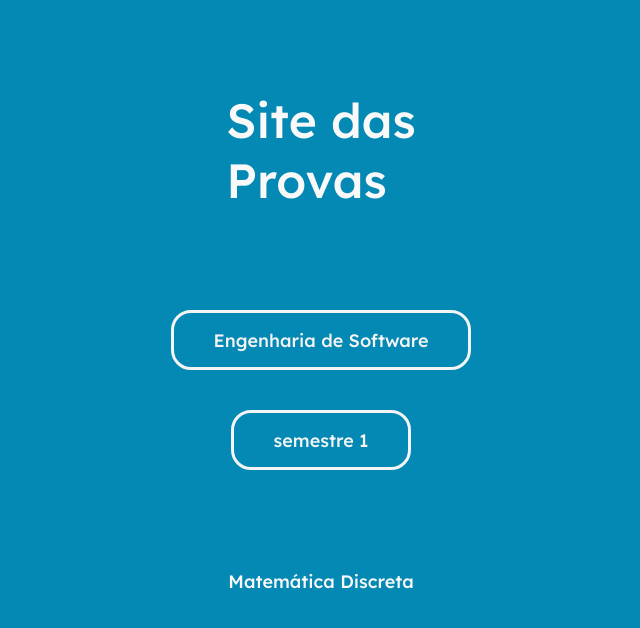
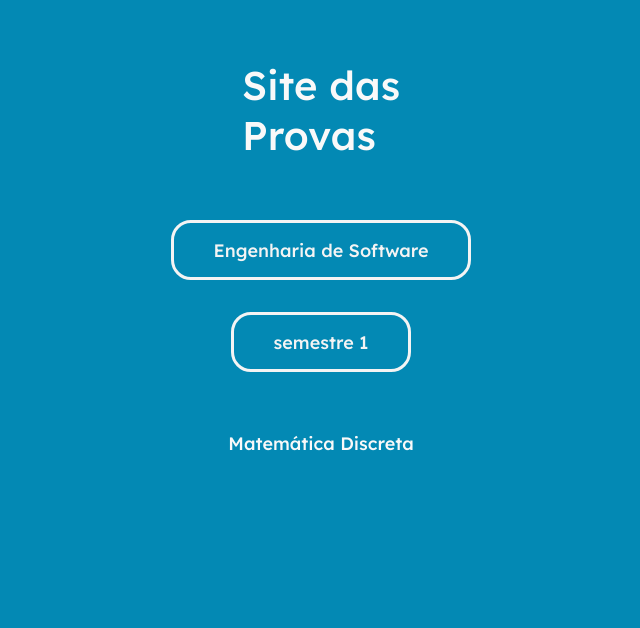
Before and after one commit to juliopontocom/sitedasprovas, a React (Vite) app: page / in a window 1280 px wide. Shown: the top 628 px of the page, without its empty margins (319-959 px from the left). Built offline with nearby package versions, Linux system fonts and the light colour scheme.

Commit message:
testando res

```diff
--- a/src/componentes/container/styles.module.css
+++ b/src/componentes/container/styles.module.css
@@ -3,15 +3,15 @@
     flex-direction: column;
     align-items: center;
     justify-content: center;
-    gap: 100px;
+    gap: 60px;
     width: 100%;
     height: 100%;
-    margin-top: 60px;
+    margin-top: 40px;
 }
 
 .titulo{
     color: var(--white-100);
-    font-size: 48px;
+    font-size: 40px;
 }
 
 .botoes{
@@ -19,7 +19,7 @@
     flex-direction: column;
     align-items: center;
     justify-content: center;
-    gap: 40px
+    gap: 32px
 
 }
 
```
